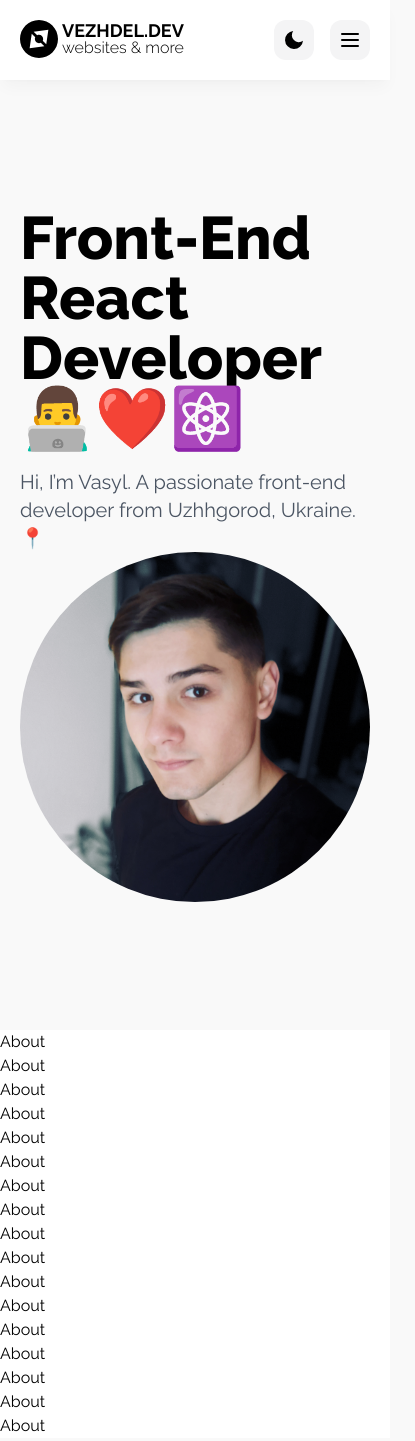
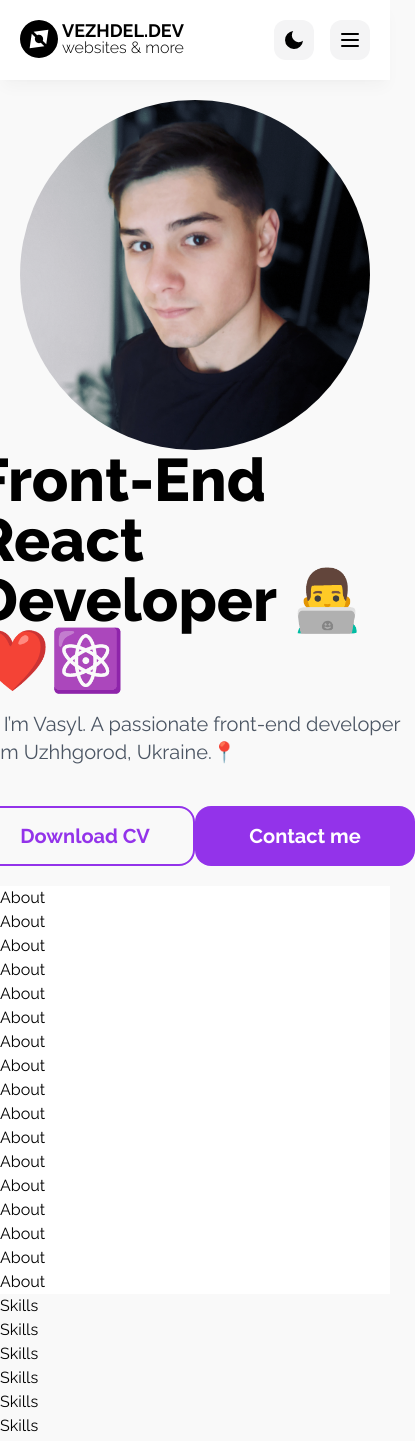
Before and after one commit to vezhdelit/nextjs-vezhdelit-portfolio, a Next.js app: page / in a window 390 px wide. Shown: the top 1441 px of the page, 415 px wide, since content can reach past the window. Built offline with nearby package versions, Linux system fonts and the light colour scheme.

Commit message:
feat: added buttons to Hero section

```diff
--- a/components/Hero.tsx
+++ b/components/Hero.tsx
@@ -1,17 +1,30 @@
 import Image from "next/image";
 import React from "react";
+import { CustomButton } from "./ui";
 
 const Hero = () => {
   return (
     <section id="hero" className="max-w-5xl mx-auto ">
-      <div className="flex flex-col items-center  justify-between md:flex-row py-32  px-5 md:px-0">
-        <div className=" w-full max-w-xl ">
-          <h1 className="text-6xl font-extrabold">Front-End React</h1>
-          <h1 className="text-6xl font-extrabold">Developer👨‍💻❤️⚛️</h1>
+      <div className="flex flex-col-reverse items-center  justify-between  py-5 md:flex-row md:py-32  px-5 lg:px-0">
+        <div className="  max-w-lg">
+          <h1 className="text-6xl font-extrabold">
+            Front-End React Developer 👨‍💻❤️⚛️
+          </h1>
+
           <p className=" text-xl text-gray-600 mt-5 dark:text-gray-300">
             Hi, I’m Vasyl. A passionate front-end developer from Uzhhgorod,
             Ukraine.📍
           </p>
+          <div className="flex flex-row  justify-between mt-10">
+            <CustomButton
+              text="Download CV"
+              className=" text-purple-600  border-2 border-purple-600  rounded-2xl text-xl font-bold min-w-[220px] min-h-[60px] "
+            />
+            <CustomButton
+              text="Contact me"
+              className=" text-white  bg-purple-600  rounded-2xl text-xl font-bold min-w-[220px] min-h-[60px] "
+            />
+          </div>
         </div>
 
         <div>
@@ -20,7 +33,7 @@ const Hero = () => {
             alt="headshot"
             width={396}
             height={396}
-            className="rounded-full"
+            className="rounded-full object-contain"
           />
         </div>
       </div>
--- /dev/null
+++ b/components/ui/CustomButton.tsx
@@ -0,0 +1,35 @@
+"use client";
+
+import { CustomButtonProps } from "@/types";
+import Image from "next/image";
+
+const CustomButton = ({
+  text,
+  className,
+  btnType,
+  rightIcon,
+  handleClick,
+}: CustomButtonProps) => {
+  return (
+    <button
+      disabled={false}
+      type={btnType || "button"}
+      className={`flex flex-row relative justify-center items-center${className}`}
+      onClick={handleClick}
+    >
+      <span className={`flex-1`}> {text}</span>
+      {rightIcon && (
+        <div className="relative w-6 h-6">
+          <Image
+            src={rightIcon}
+            alt="right icon"
+            fill
+            className="object-contain"
+          />
+        </div>
+      )}
+    </button>
+  );
+};
+
+export default CustomButton;
--- /dev/null
+++ b/components/ui/index.tsx
@@ -0,0 +1,3 @@
+import CustomButton from "./CustomButton";
+
+export { CustomButton };
```
Also changed, not shown: types/index.ts (+11 -0 lines).
